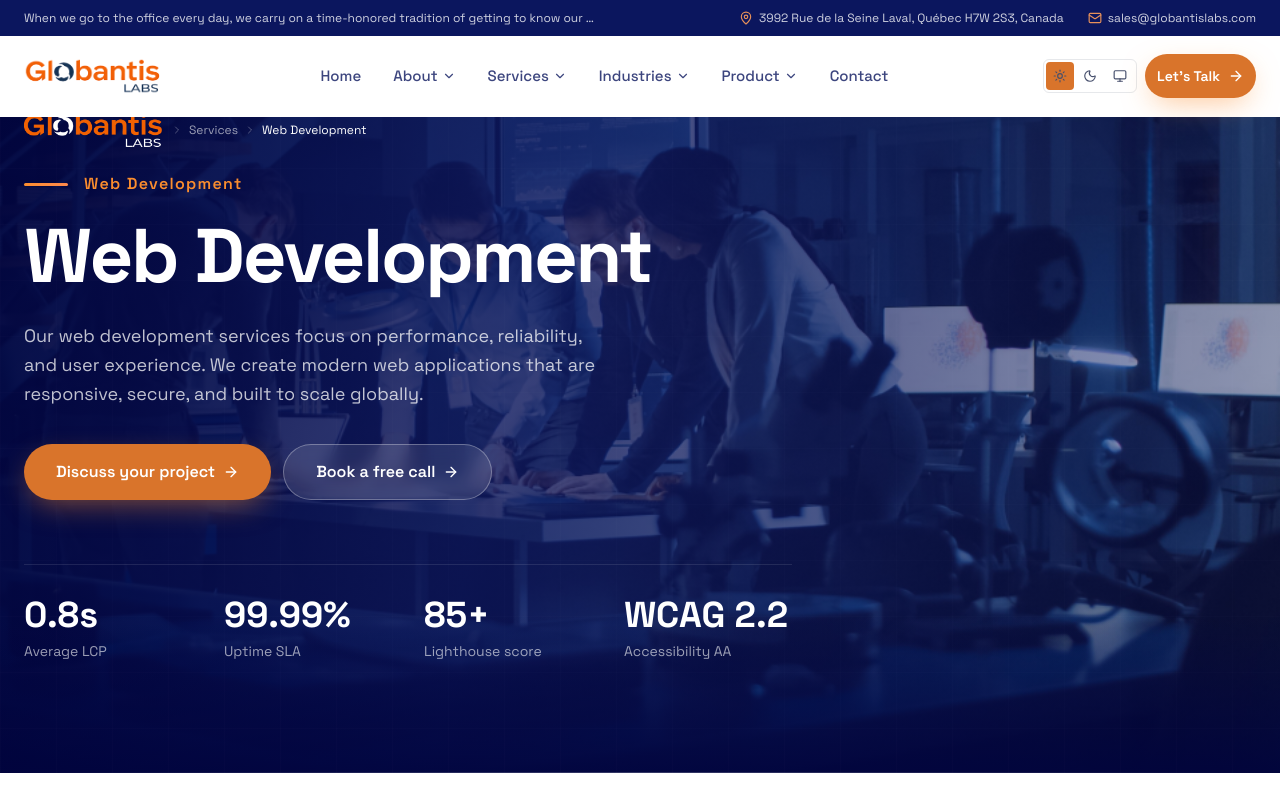
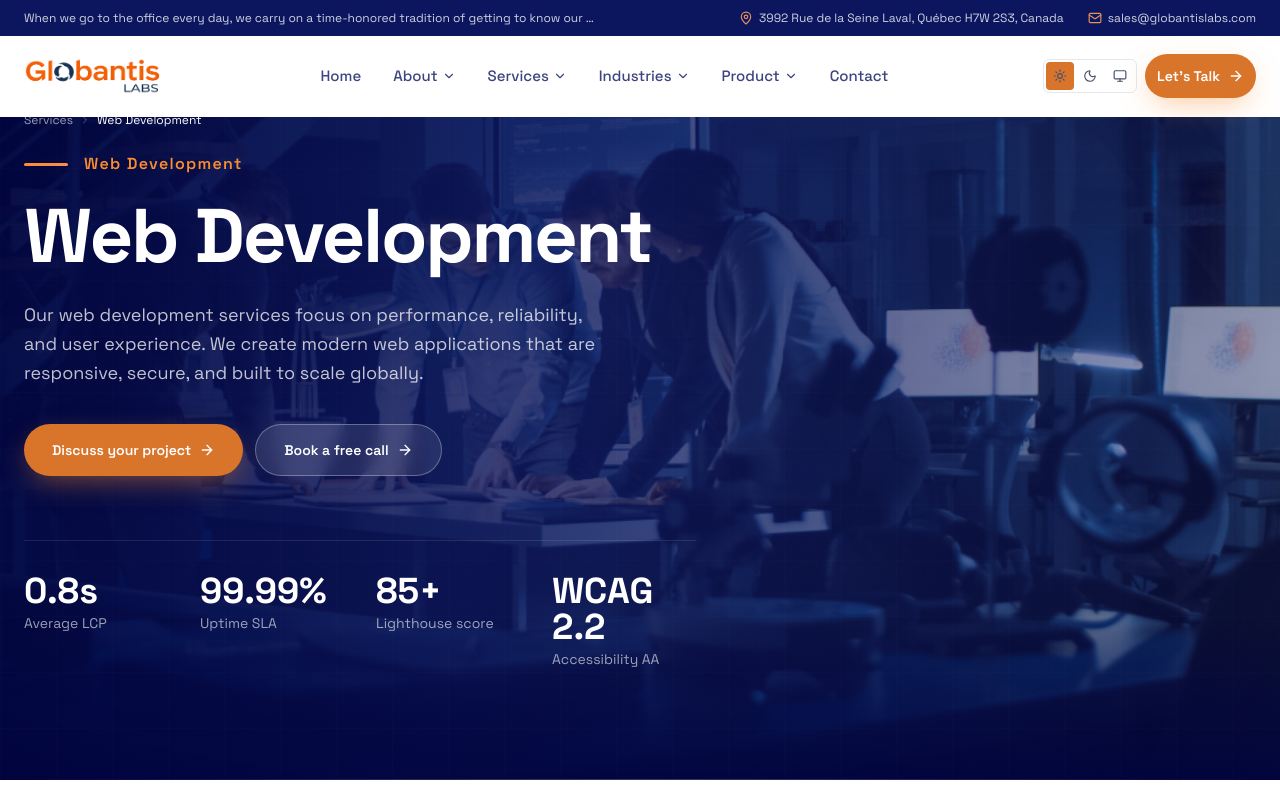
Before and after one commit to globantislabs/globantislabs-web, a Next.js app: page /services/web-development in a window 1280 px wide. Shown: the top 800 px of the page. Built offline with nearby package versions, Linux system fonts and the light colour scheme.

Commit message:
257fd3f6-a2c9-47e0-ae35-1736cc67ce2e

```diff
--- a/src/components/site/service-hero.tsx
+++ b/src/components/site/service-hero.tsx
@@ -1,7 +1,6 @@
 import Image from "next/image";
 import Link from "next/link";
 import { ChevronRight, ArrowRight } from "lucide-react";
-import { Logo } from "./logo";
 import type { Service } from "@/lib/site-data";
 
 type Crumb = { label: string; href?: string };
@@ -9,14 +8,17 @@
 /**
  * ServiceHero — full-bleed image hero for the top of every service detail page.
  *
- * Spec (per user request):
+ * v2 changes (per user request):
+ * - Removed the logo from the breadcrumb (cleaner, less busy)
+ * - Tighter, neater alignment — single max-width column for everything
+ * - Perfectly aligned KPI strip — equal columns, hairline divider above
+ * - Consistent button heights, gap, and padding
+ *
+ * Spec:
  * - Full-width background image (unique per service — set on service.banner.image)
  * - Navy ink scrim on the left for F-pattern text legibility
- * - Breadcrumb at top-left
- * - Eyebrow label + H1 title + description + CTA button
+ * - Breadcrumb (text-only, no logo) → eyebrow + H1 + description + CTA
  * - 3-4 KPI strip at the bottom of the hero
- *
- * Style references: Stripe / Apple service pages, full-bleed photo + scrim + text.
  */
 export function ServiceHero({
   service,
@@ -27,9 +29,10 @@
 }) {
   const heroImage = service.banner?.image ?? "/images/wp/2025-01/about.jpg";
   const stats = (service.stats ?? []).slice(0, 4);
+  const trail = crumbs ?? [];
 
   return (
-    <section className="relative flex min-h-[640px] items-center overflow-hidden bg-ink lg:min-h-[80vh]">
+    <section className="relative flex min-h-[600px] items-center overflow-hidden bg-ink lg:min-h-[78vh]">
       {/* Background image */}
       <Image
         src={heroImage}
@@ -40,7 +43,7 @@
         className="object-cover"
       />
 
-      {/* Scrim — left-heavy for F-pattern text legibility + bottom vignette into ink */}
+      {/* Scrim — left-heavy for F-pattern text legibility + bottom vignette */}
       <div
         aria-hidden
         className="absolute inset-0"
@@ -59,23 +62,17 @@
       />
       <div aria-hidden className="absolute inset-0 grid-pattern opacity-20" />
 
-      {/* Content */}
+      {/* Content — single max-width column for everything (neat, clean alignment) */}
       <div className="container-site relative w-full py-20 lg:py-28">
-        <div className="max-w-3xl">
-          {/* Breadcrumb */}
+        <div className="max-w-2xl">
+          {/* Breadcrumb — text-only, no logo */}
+          {trail.length > 0 && (
             <nav
               aria-label="Breadcrumb"
               className="mb-6 flex flex-wrap items-center gap-1.5 text-xs text-white/60"
             >
-            <Link
-              href="/"
-              className="inline-flex items-center gap-2 transition-colors hover:text-white"
-            >
-              <Logo variant="dark" />
-            </Link>
-            {(crumbs ?? []).map((c, i) => (
+              {trail.map((c, i) => (
                 <span key={i} className="inline-flex items-center gap-1.5">
-                <ChevronRight className="size-3 text-white/30" aria-hidden />
                   {c.href ? (
                     <Link
                       href={c.href}
@@ -86,11 +83,18 @@
                   ) : (
                     <span className="text-white">{c.label}</span>
                   )}
+                  {i < trail.length - 1 && (
+                    <ChevronRight
+                      className="size-3 text-white/30"
+                      aria-hidden
+                    />
+                  )}
                 </span>
               ))}
             </nav>
+          )}
 
-          {/* Eyebrow + title */}
+          {/* Eyebrow */}
           {service.banner?.label && (
             <div className="flex items-center gap-4">
               <span
@@ -103,45 +107,52 @@
             </div>
           )}
 
-          <h1 className="mt-5 text-display-xl font-bold text-white">
+          {/* Title */}
+          <h1 className="mt-5 text-display-xl font-bold leading-[1.05] text-white">
             {service.title}
           </h1>
 
+          {/* Description — aligned to the same max-width as everything else */}
           <p className="mt-6 max-w-xl text-base leading-relaxed text-white/75 sm:text-lg">
             {service.desc}
           </p>
 
-          {/* CTA */}
+          {/* CTAs — both buttons perfectly aligned */}
           <div className="mt-9 flex flex-wrap items-center gap-3">
             <Link
               href="/contact"
-              className="btn-lift inline-flex h-14 items-center justify-center gap-2 rounded-full bg-brand px-8 text-base font-semibold text-white shadow-glow-flame hover:bg-brand-dark"
+              className="btn-lift inline-flex h-13 items-center justify-center gap-2 rounded-full bg-brand px-7 text-sm font-semibold text-white shadow-glow-flame hover:bg-brand-dark"
             >
               Discuss your project
               <ArrowRight className="size-4" aria-hidden />
             </Link>
             <Link
               href="/appointment"
-              className="btn-lift inline-flex h-14 items-center justify-center gap-2 rounded-full border border-white/30 bg-white/10 px-8 text-base font-semibold text-white backdrop-blur transition-colors hover:bg-white/15"
+              className="btn-lift inline-flex h-13 items-center justify-center gap-2 rounded-full border border-white/30 bg-white/10 px-7 text-sm font-semibold text-white backdrop-blur transition-colors hover:bg-white/15"
             >
               Book a free call
               <ArrowRight className="size-4" aria-hidden />
             </Link>
           </div>
 
-          {/* KPI strip at the bottom of the hero */}
+          {/* KPI strip — perfectly aligned grid with hairline divider above */}
           {stats.length > 0 && (
-            <div className="mt-14 grid grid-cols-2 gap-6 border-t border-white/10 pt-8 sm:grid-cols-4 sm:gap-8 lg:mt-16">
+            <div className="mt-14 border-t border-white/10 pt-8 lg:mt-16">
+              <dl
+                className="grid gap-6 sm:grid-cols-2 lg:grid-cols-4 lg:gap-8"
+                style={{ alignItems: "start" }}
+              >
                 {stats.map((s) => (
-                <div key={s.label} className="flex flex-col gap-1">
-                  <div className="font-mono text-3xl font-bold leading-none text-white sm:text-4xl">
+                  <div key={s.label} className="flex flex-col gap-1.5">
+                    <dt className="font-mono text-3xl font-bold leading-none text-white sm:text-4xl">
                       {s.value}
-                  </div>
-                  <div className="mt-1.5 text-xs leading-tight text-white/60 sm:text-sm">
+                    </dt>
+                    <dd className="text-xs leading-tight text-white/60 sm:text-sm">
                       {s.label}
-                  </div>
+                    </dd>
                   </div>
                 ))}
+              </dl>
             </div>
           )}
         </div>
```
Lines whose indentation alone changed are shown as unchanged.
